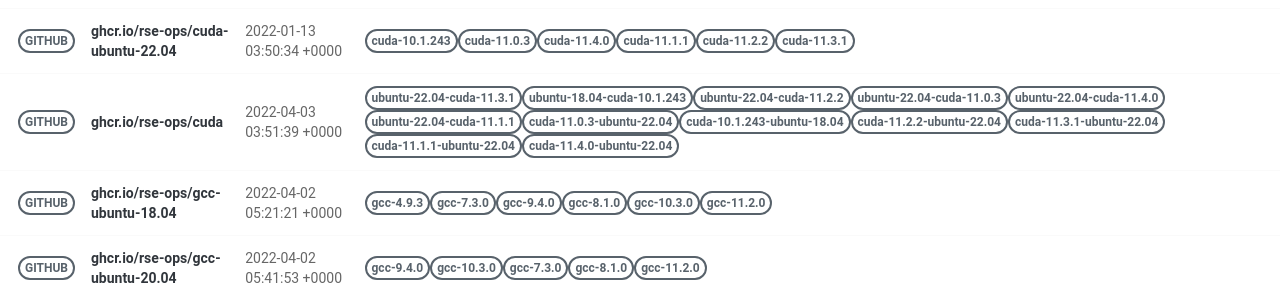
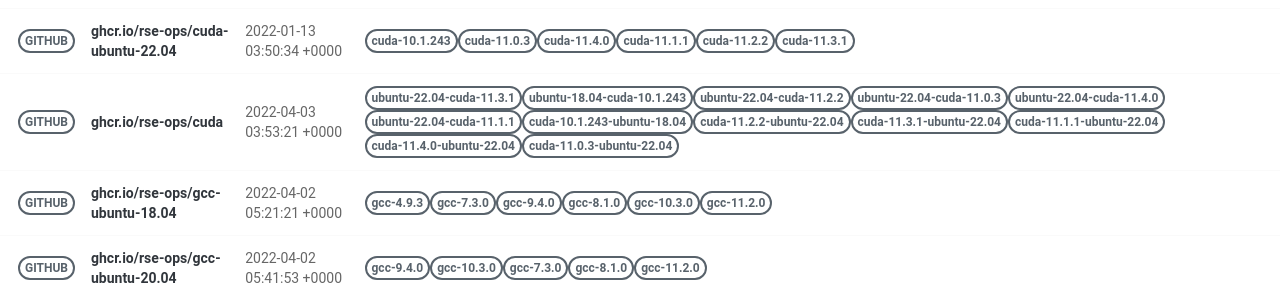
Before and after one commit to rse-ops/docker-images, a Jekyll site: the page built from pages/index.md, in a window 1280 px wide. Shown: the part 421-721 px from the top of the page. Built offline with Jekyll 4.4.1, drawn with Linux system fonts in a browser that asks for light colours; nearby versions of some CDN libraries.

Commit message:
Automated push to update library 2022-04-03

```diff
--- a/_library/ghcr.io-rse-ops-cuda.md
+++ b/_library/ghcr.io-rse-ops-cuda.md
@@ -1,7 +1,7 @@
 ---
 layout: container
 name: ghcr.io/rse-ops/cuda
-updated_at: 2022-04-03 03:51:39.185305
+updated_at: 2022-04-03 03:53:21.829034
 
 
 container_url: https://github.com/orgs/rse-ops/packages/container/package/cuda
```
Also changed, not shown: other parts of _library/ghcr.io-rse-ops-cuda.md (+3 -3 lines).
